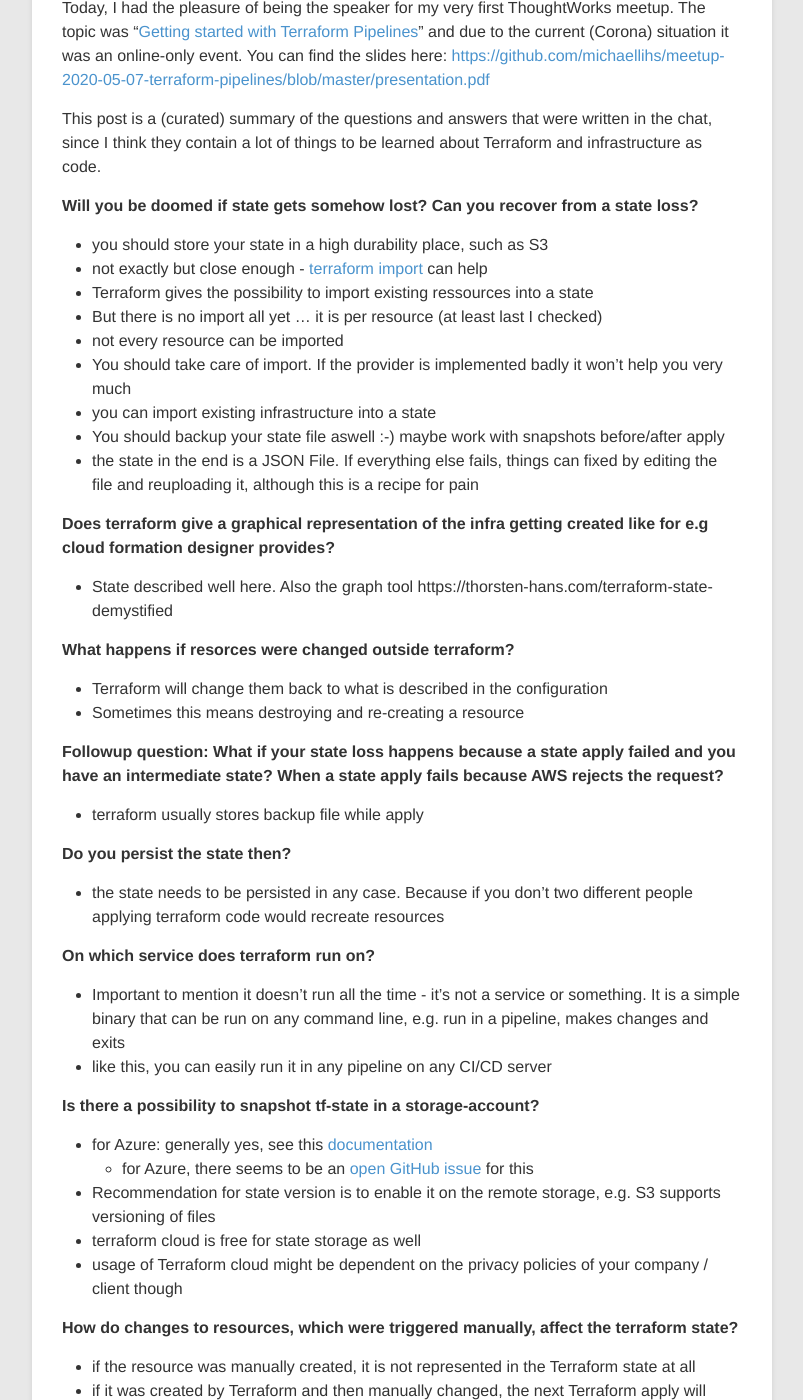
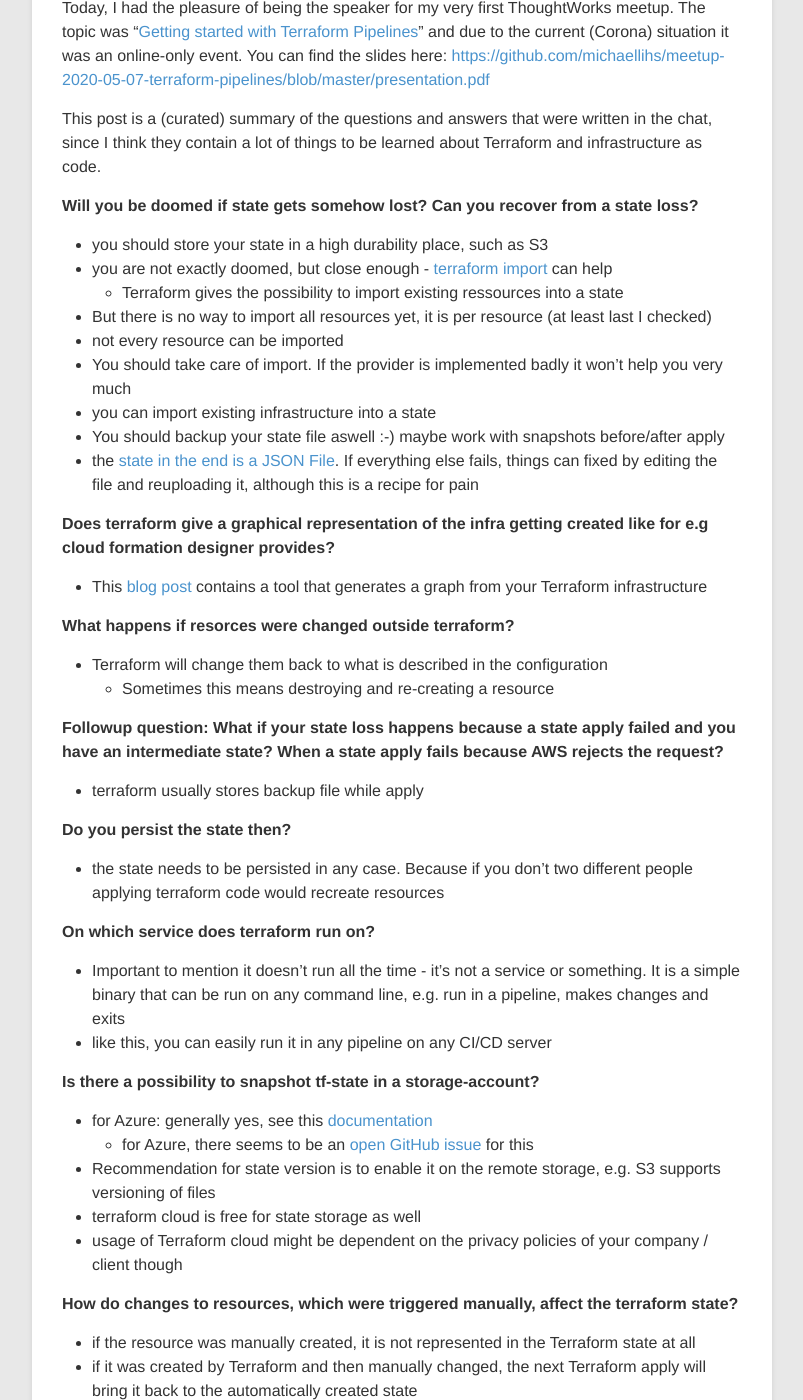
Before and after one commit to michaellihs/michaellihs.github.io, a Jekyll site: the page built from _posts/2020-05-07-q-and-a-terraform-pipelines.markdown, in a window 1280 px wide and 1400 px high, scrolled down 308 px. Shown: the whole window, without its empty margins (238-1041 px from the left). Built offline with Jekyll 4.4.1, drawn with Linux system fonts in a browser that asks for light colours; comment, search, counter and statistics services are not loaded; some of the changed text lies outside the part shown.

Commit message:
add links to terraform blog post

```diff
--- a/_posts/2020-05-07-q-and-a-terraform-pipelines.markdown
+++ b/_posts/2020-05-07-q-and-a-terraform-pipelines.markdown
@@ -12,22 +12,21 @@
 
 **Will you be doomed if state gets somehow lost? Can you recover from a state loss?**
 * you should store your state in a high durability place, such as S3
-* not exactly but close enough - [terraform import](https://www.terraform.io/docs/import/index.html) can help
-* Terraform gives the possibility to import existing ressources into a state
-* But there is no import all yet … it is per resource (at least last I checked)
+* you are not exactly doomed, but close enough - [terraform import](https://www.terraform.io/docs/import/index.html) can help
+  * Terraform gives the possibility to import existing ressources into a state
+* But there is no way to import all resources yet, it is per resource (at least last I checked)
 * not every resource can be imported
 * You should take care of import. If the provider is implemented badly it won't help you very much
 * you can import existing infrastructure into a state
 * You should backup your state file aswell :-) maybe work with snapshots before/after apply
-* the state in the end is a JSON File. If everything else fails, things can fixed by editing the file and reuploading it, although this is a recipe for pain
-
+* the [state in the end is a JSON File](https://thorsten-hans.com/terraform-state-demystified). If everything else fails, things can fixed by editing the file and reuploading it, although this is a recipe for pain
 
 **Does terraform give a graphical representation of the infra getting created like for e.g cloud formation designer provides?**
-* State described well here. Also the graph tool https://thorsten-hans.com/terraform-state-demystified
+* This [blog post](https://thorsten-hans.com/terraform-state-demystified) contains a tool that generates a graph from your Terraform infrastructure
 
 **What happens if resorces were changed outside terraform?**
 * Terraform will change them back to what is described in the configuration
-* Sometimes this means destroying and re-creating a resource
+  * Sometimes this means destroying and re-creating a resource
 
 **Followup question: What if your state loss happens because a state apply failed and you have an intermediate state? When a state apply fails because AWS rejects the request?**
 * terraform usually stores backup file while apply
@@ -53,14 +52,13 @@
 **Which systems (providers) are supported by Terraform**
 * These are the supported systems that Terraform can configure: https://www.terraform.io/docs/providers/index.html
 
-
 **tdd is kinda impossible with terraform**
-* terratest is ok to use, but doesn't help much in tdd
+* [terratest](https://terratest.gruntwork.io/) is ok to use, but doesn't help much in tdd
 * It depends on how you consider TDD, my team have written tests and then written the terraform to deploy working code to make the tests go green - this is out of scope of this talk but we have run talks on infra testing before and will again
 
 **Terraform vs. Pulumi - which is gaining more traction these days?**
 * terraform has a bigger offering of providers, pulumi is in very active development as well
-* pulumi is gaining traction
+* [pulumi](https://www.pulumi.com/) is gaining traction
 * if you are starting from scratch I would encourage to check both and see which one fits your use case better
 * My team have focused on Terraform as it’s a common language and tool set to work with Github, K8S and AWS
 
```
Also changed, not shown: other parts of _posts/2020-05-07-q-and-a-terraform-pipelines.markdown (+2 -1 lines).
